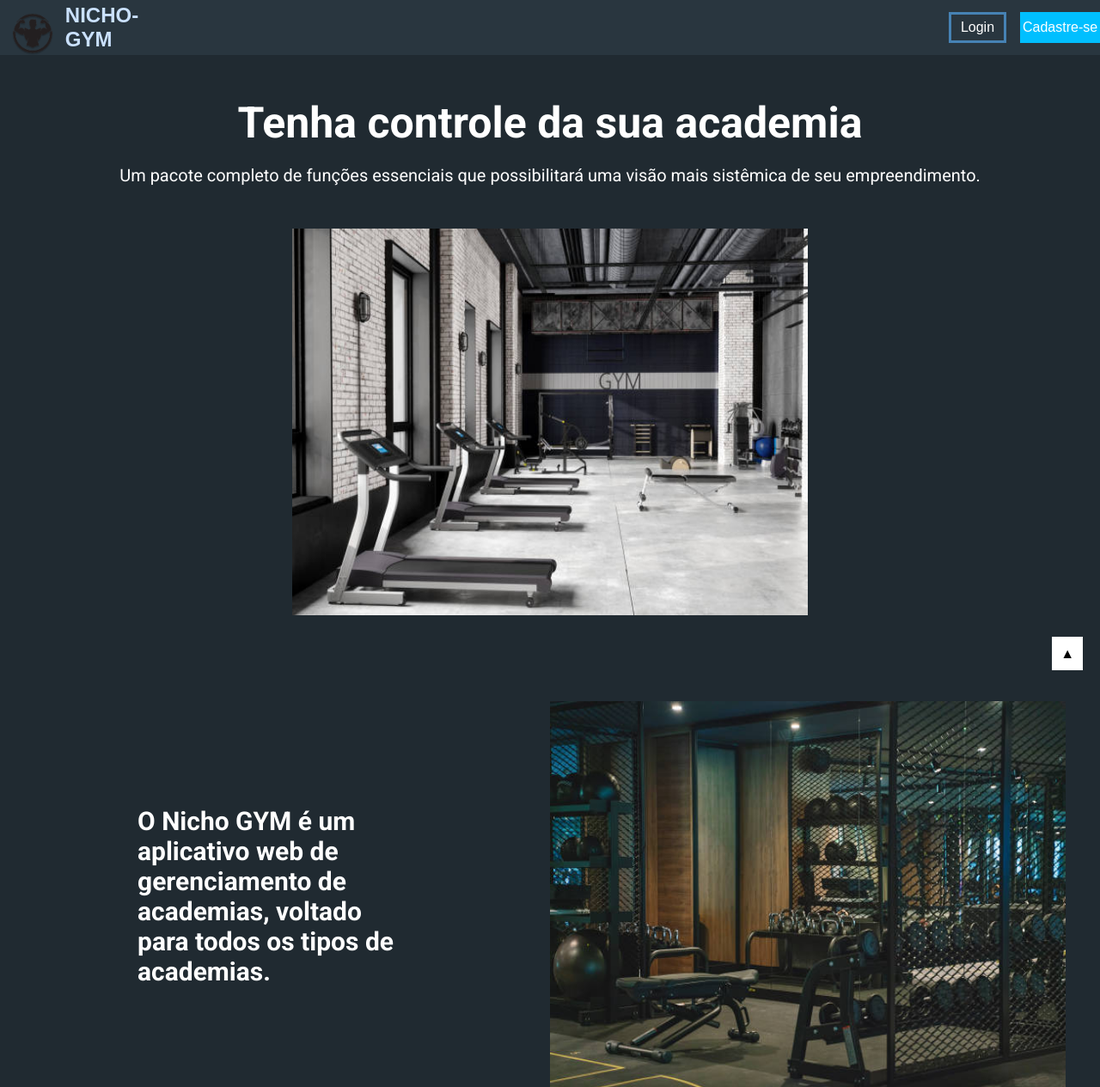
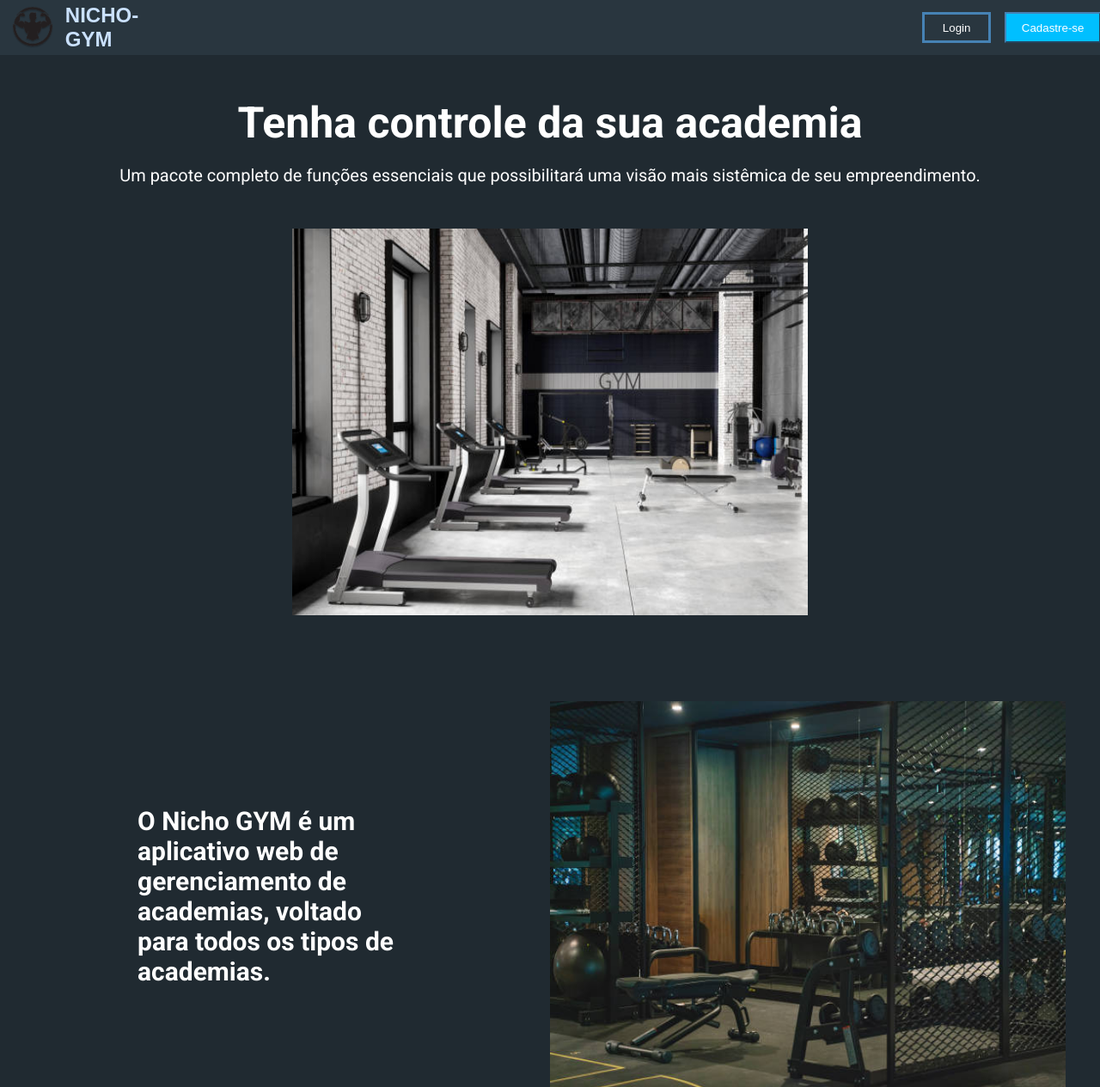
Before and after one commit to welly555/Nicho-GYM, a Django app: page / in a window 1280 px wide. Shown: the top 1265 px of the page at 86% size. Run offline with Django 4.2, Linux system fonts and the light colour scheme; some libraries are stand-ins or nearby versions.

Commit message:
RemoveButton

```diff
--- a/project/gym/static/gym/css/style.css
+++ b/project/gym/static/gym/css/style.css
@@ -161,6 +161,7 @@ body{
     height: 4rem;
     background: #29363F;
     display: flex;
+    align-items: center;
 }
 
 .cabeçalho img {
@@ -178,7 +179,7 @@ body{
     font-family: sans-serif;
 }
 
-#home-login {
+#home-login button{
     margin: auto 0;
     margin-left: 57rem;
     width: 5rem;
@@ -186,46 +187,25 @@ body{
     border: solid;
     border-color: #4682B4;
     align-items: center;
-    display: flex;
-    flex-direction: row;
-    flex-wrap: wrap;
-    justify-content: center;
-}
-
-#home-login a {
+    cursor: pointer;
     text-decoration: none;
     font-family: sans-serif;
     color: #FFFF;
+    background: #29363F;
 }
 
-#home-cadastro {
+#home-cadastro button{
     margin: auto 0;
     margin-left: 1rem;
     width: 7rem;
     height: 2.2rem;
     background-color: #00BFFF;
     border-color: #4682B4;
-    align-items: center;
-    display: flex;
-    flex-direction: row;
-    flex-wrap: wrap;
     justify-content: center;
-}
-
-#home-cadastro a {
     text-decoration: none;
     font-family: sans-serif;
     color: #FFFF;
-}
-
-#link-topo {
-    text-decoration: none;
-    color: black;
-    background-color: #FFFF;
-    padding: 10px;
-    position: fixed;
-    right: 20px;
-    bottom: 20px;
+    cursor: pointer;
 }
 
 .home-corpo h2{
--- a/project/gym/templates/gym/pages/home.html
+++ b/project/gym/templates/gym/pages/home.html
@@ -10,14 +10,12 @@
             <a href="http://127.0.0.1:8000/">NICHO-GYM</a>
         </h2>
         <div id="home-login">
-            <a href="http://127.0.0.1:8000/login/">Login</a>
+            <a href="http://127.0.0.1:8000/login/"><button>Login</button>
         </div>
         <div id="home-cadastro">
-            <a href="http://127.0.0.1:8000/cadastro/">Cadastre-se</a>
+            <a href="http://127.0.0.1:8000/cadastro/"><button>Cadastre-se</button></a>
         </div>
     </header>
-
-    <a id="link-topo" href="#">&#9650;</a>
 
     <div class="home-corpo">
         <h2>Tenha controle da sua academia</h2>
```
